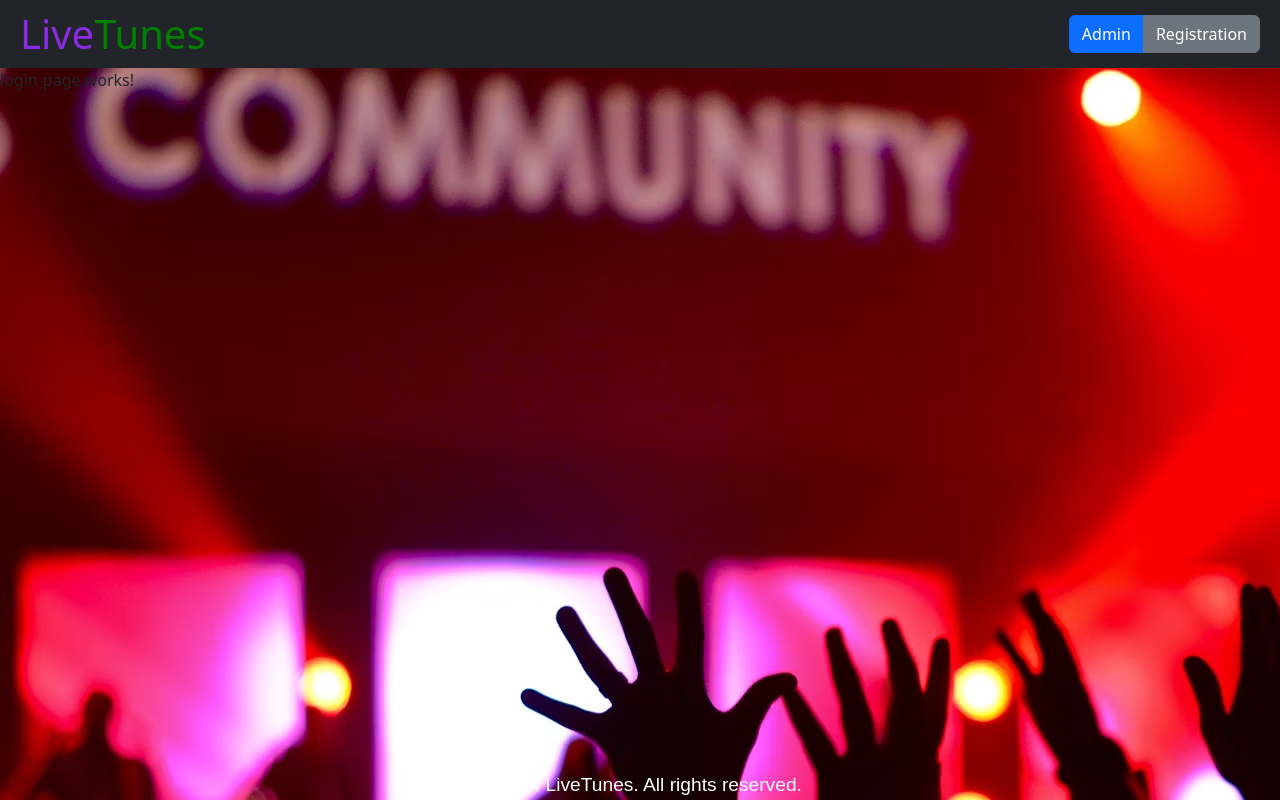
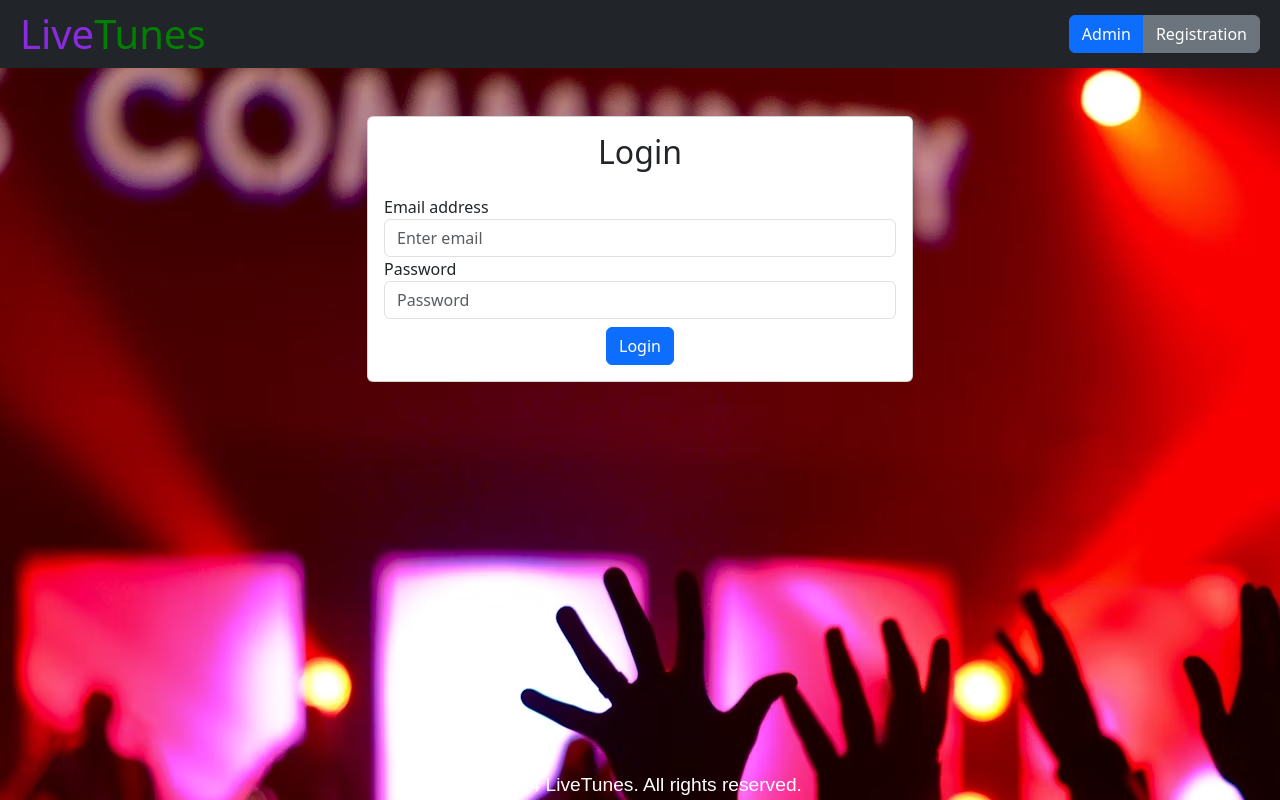
Before and after one commit to ankitrajputrepo/Ankit_Rajput, an Angular app in the folder EventRegistration/: page /admin in a window 1280 px wide. Built offline with nearby package versions, Linux system fonts and the light colour scheme.

Commit message:
added login page where admin can login and see the userList

```diff
--- a/EventRegistration/src/app/components/login-page/login-page.component.css
+++ b/EventRegistration/src/app/components/login-page/login-page.component.css
@@ -0,0 +1,19 @@
+@import url(https://cdnjs.cloudflare.com/ajax/libs/font-awesome/5.15.4/css/all.min.css);
+
+.login {
+    display: flex;
+    flex-direction: column;
+    min-height: 90%;
+}
+main{
+    flex: 1;
+    overflow-y: auto;
+    padding: 9px; /* Adjust padding as needed */
+
+}
+.footer {
+    text-align: center;
+    padding: 10px; /* Adjust padding as needed */
+    background-color: #343a40; /* Example footer background color */
+    color: #fff; /* Example footer text color */
+}
--- a/EventRegistration/src/app/components/login-page/login-page.component.html
+++ b/EventRegistration/src/app/components/login-page/login-page.component.html
@@ -1 +1,33 @@
-<p>login-page works!</p>
+<div class="container mt-5">
+    <div class="row justify-content-center">
+      <div class="col-md-6">
+        <div class="card">
+          <div class="card-body">
+            <h2 class="card-title text-center mb-4">Login</h2>
+            <form [formGroup]="loginForm" (ngSubmit)="onSubmit()">
+              <!-- Email input -->
+              <div class="form-group">
+                <label for="email">Email address</label>
+                <input type="email" class="form-control" id="email" formControlName="email" placeholder="Enter email">
+                <div *ngIf="loginForm.get('email')?.invalid && loginForm.get('email')?.touched" class="text-danger">
+                  Email is required.
+                </div>
+              </div>
+              <!-- Password input -->
+              <div class="form-group">
+                <label for="password">Password</label>
+                <input type="password" class="form-control" id="password" formControlName="password" placeholder="Password">
+                <div *ngIf="loginForm.get('password')?.invalid && loginForm.get('password')?.touched" class="text-danger">
+                  Password is required.
+                </div>
+              </div>
+              <!-- Submit button -->
+              <div class="text-center mt-2">
+                <button type="submit" class="btn btn-primary">Login</button>
+              </div>
+            </form>
+          </div>
+        </div>
+      </div>
+    </div>
+  </div>
--- a/EventRegistration/src/app/components/login-page/login-page.component.ts
+++ b/EventRegistration/src/app/components/login-page/login-page.component.ts
@@ -1,12 +1,39 @@
+import { CommonModule } from '@angular/common';
 import { Component } from '@angular/core';
+import { FormBuilder, FormGroup, ReactiveFormsModule, Validators } from '@angular/forms';
+import { Router } from '@angular/router';
 
 @Component({
   selector: 'app-login-page',
   standalone: true,
-  imports: [],
+  imports: [CommonModule,ReactiveFormsModule],
   templateUrl: './login-page.component.html',
   styleUrl: './login-page.component.css'
 })
 export class LoginPageComponent {
+  loginForm!: FormGroup;
 
+  constructor(private fb: FormBuilder, private router: Router) {
+    this.loginForm = this.fb.group({
+      email: ['', Validators.required],
+      password: ['', Validators.required]
+    });
+  }
+
+  onSubmit(): void {
+    if (this.loginForm.valid) {
+      const { email, password } = this.loginForm.value;
+      // Check if email and password match hardcoded values
+      if (email === 'admin@123' && password === 'admin') {
+        // Redirect to admin page upon successful login
+        this.router.navigate(['/adminpage']);
+      } else {
+        // Handle invalid login (show error message, etc.)
+        alert('Invalid credentials. Please try again.');
+      }
+    } else {
+      // Mark all form fields as touched to display validation messages
+      this.loginForm.markAllAsTouched();
+    }
+  }
 }
```
